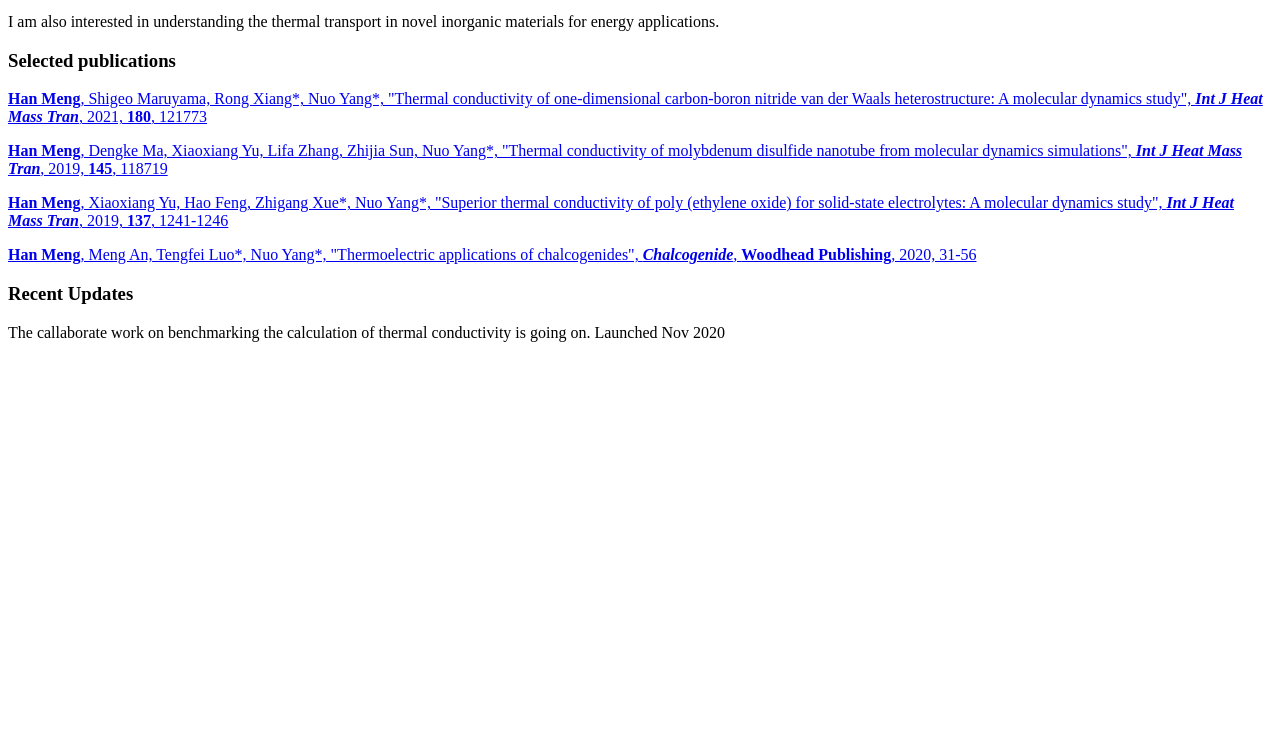
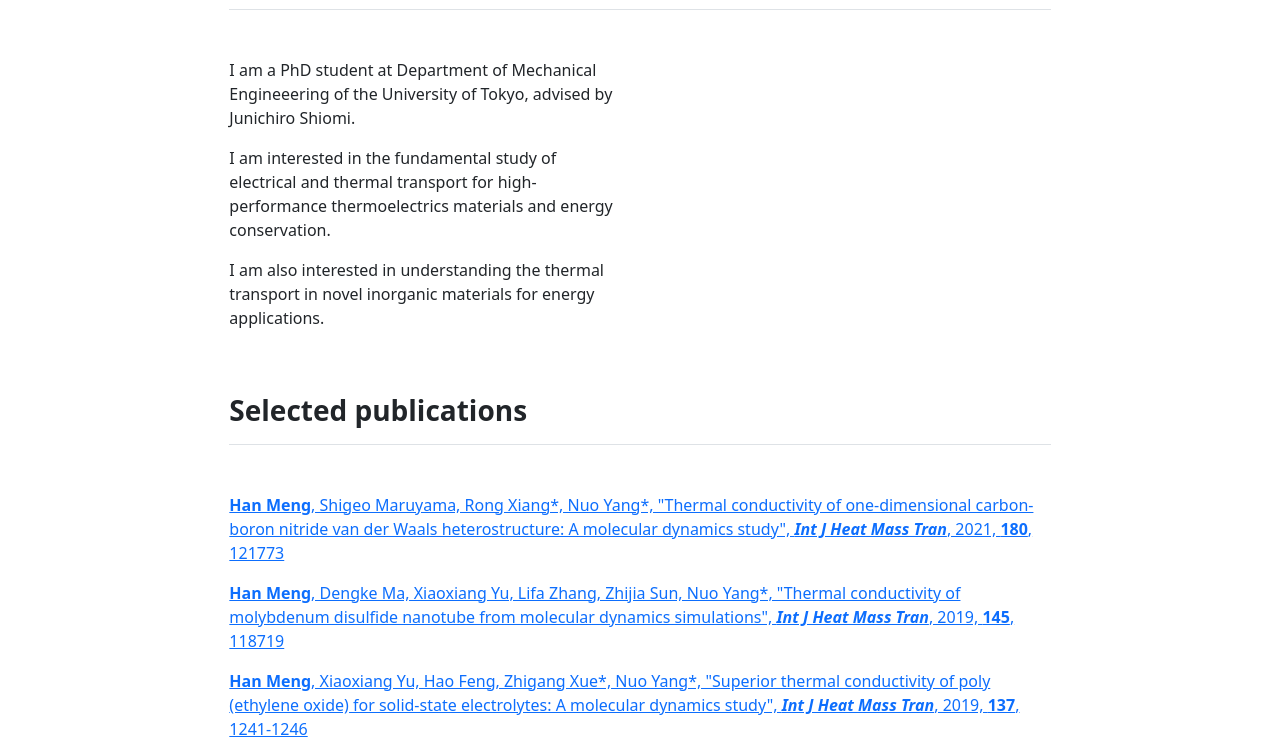
Before and after one commit to utmenghan/utmenghan.github.io, a plain HTML site: page index.html in a window 1280 px wide. Shown: the part 115-869 px from the top of the page. Before the commit the page ends 800 px from the top, so only its background shows below. Drawn offline with nearby package versions, Linux system fonts and the light colour scheme.

Commit message:
Update index.html

```diff
--- a/index.html
+++ b/index.html
@@ -9,7 +9,7 @@
 
   <meta name="viewport" content="width=device-width, initial-scale=1, user-scalable=no">
 
-  <!-- <link rel="stylesheet" href="https://qichensong.github.io/assets/libs/bootstrap/bootstrap.min.css"> -->
+  <link rel="stylesheet" href="https://utmenghan.github.io/assets/libs/bootstrap/bootstrap.min.css">
   <!-- <script defer src="https://qichensong.github.io/assets/libs/fontawesome/all.min.js"></script> -->
   <!-- <link rel="stylesheet" href="https://qichensong.github.io/assets/css/main.css"> -->
   <!-- <link rel="apple-touch-icon" sizes="152x152" href="https://qichensong.github.io/assets/apple-icon-152x152.png"> -->
```
